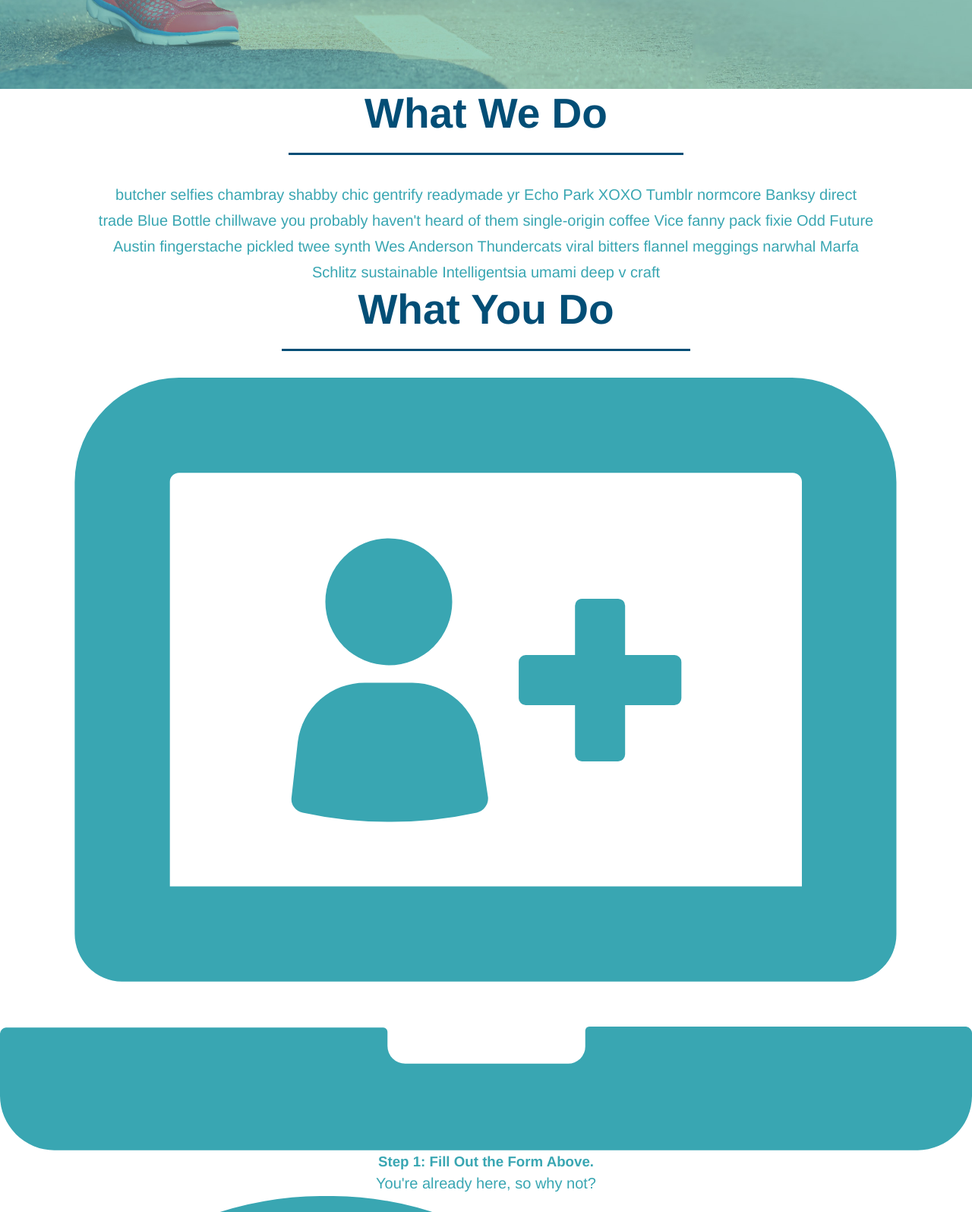
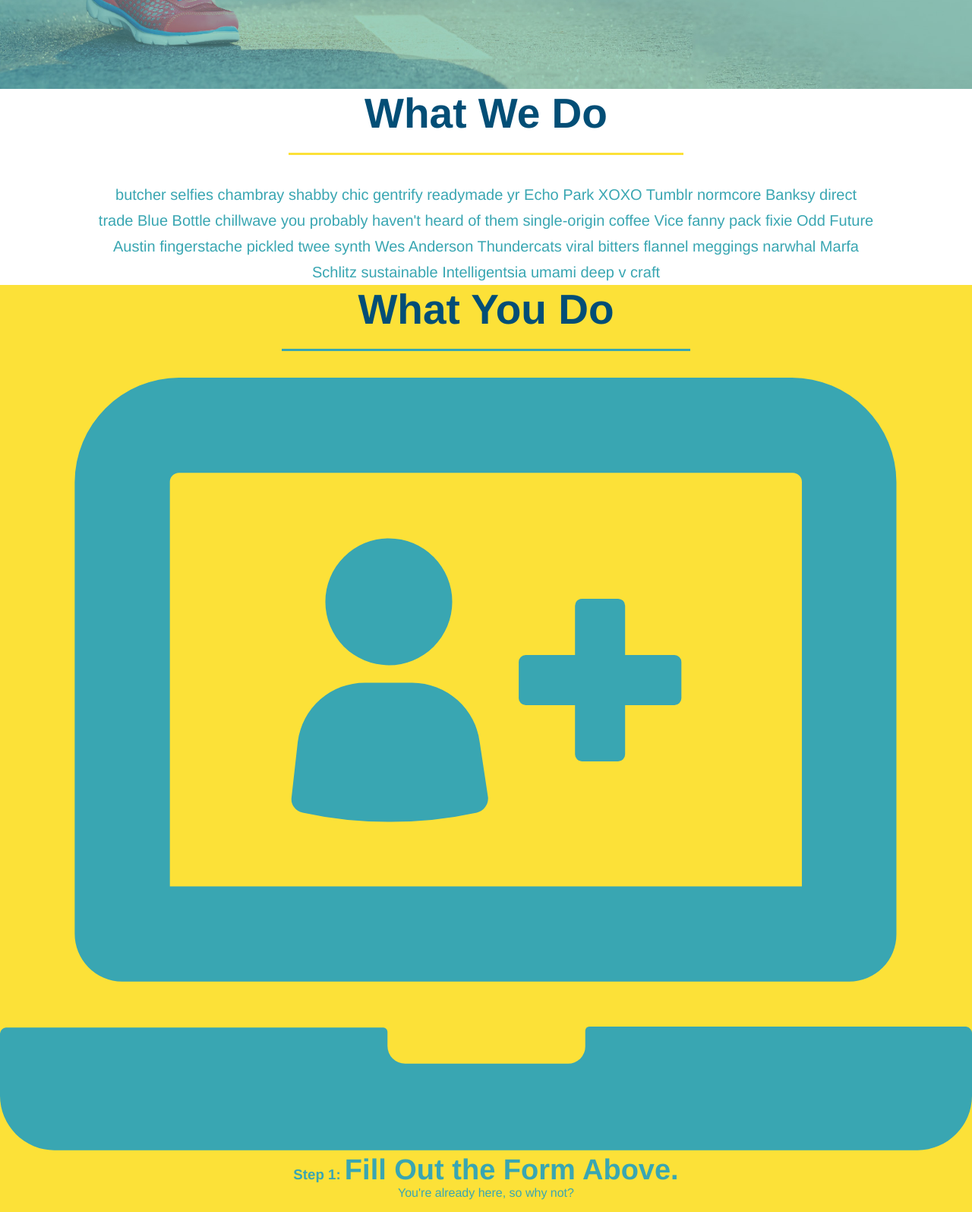
Before and after one commit to leafa97/run-buddy, a plain HTML site: page index.html in a window 1280 px wide. Shown: the part 565-2160 px from the top of the page at 76% size. Drawn offline with Linux system fonts and the light colour scheme.

Commit message:
style wht you do section

```diff
--- a/index.html
+++ b/index.html
@@ -73,7 +73,7 @@
 
        <!-- "what we do" section -->
        <section id="what-we-do" class="intro">
-           <h2>What We Do</h2>
+           <h2 class="section-title primary-border">What We Do</h2>
 
            <p>
             butcher selfies chambray shabby chic gentrify readymade yr Echo Park XOXO Tumblr normcore Banksy direct trade Blue Bottle chillwave you probably haven't heard of them single-origin coffee Vice fanny pack fixie Odd Future Austin fingerstache pickled twee synth Wes Anderson Thundercats viral bitters flannel meggings narwhal Marfa Schlitz sustainable Intelligentsia umami deep v craft
@@ -81,41 +81,41 @@
        </section>
 
        <!--"what you do" section-->
-        <section id="what-you-do" class="intro">
-            <h2>What You Do</h2>
+        <section id="what-you-do" class="steps">
+            <h2 class="section-title secondary-border">What You Do</h2>
 
             <div>
                 <img src="./assets/images/step-1.svg" alt="" />
-                <h3>Step 1: Fill Out the Form Above.</h3>
+                <h3>Step 1: <span>Fill Out the Form Above.</span></h3>
                 <p>You're already here, so why not?</p>
             </div>
 
             <div>
                 <img src="./assets/images/step-2.svg" alt="" />
-                <h3>Step 2: Consult with One of Our Trainers. </h3>
+                <h3>Step 2: <span>Consult with One of Our Trainers. </span></h3>
                 <p>Are you here to build muscle, lose weight, or just feel good?</p>
             </div>
 
             <div>
                 <img src="./assets/images/step-3.svg" alt="" />
-                <h3>Step 3: Get Running.</h3>
+                <h3>Step 3: <span> Get Running.</span></h3>
                 <p>Hit the ground running (literally) once your trainer lays out your plan.</p>
             </div>
 
             <div>
                 <img src="./assets/images/step-4.svg" alt="" />
-                <h3>Step 4: See Results.</h3>
+                <h3>Step 4: <span>See Results.</span></h3>
                 <p>Bi-weekly checkins with your trainer will keep you focused</p>
             </div>
         </section>
 
         <!-- "meet the trainers" section -->
-        <section id="meet-your-trainers" class="intro">
+        <section id="meet-your-trainers">
             <h2>Meet the Trainers</h2>
         </section>
 
         <!-- "reach out" section -->
-        <section id="reach-out" class="intro">
+        <section id="reach-out">
             <h2>Reach Out</h2>
         </section>
 
--- a/style.css
+++ b/style.css
@@ -120,16 +120,6 @@ footer {
     text-align: center;
 }
 
-.intro h2 {
-    font-size: 55px;
-    color: #024e76;
-    margin-bottom: 35px;
-    padding: 0 100px 20px 100px;
-    border-bottom: 3px solid;
-    border-color: fce138;
-    display: inline-block;
-}
-
 .intro p {
     line-height: 1.7;
     color: #39a6b2;
@@ -137,3 +127,50 @@ footer {
     font-size:20px;
     margin: 0 auto;
 }
+
+.steps {
+    text-align: center;
+    background: #fce138;
+}
+
+.section-title {
+    font-size: 55px;
+    color: #024e76;
+    margin-bottom: 35px;
+    padding: 0 100px 20px 100px;
+    display: inline-block;
+    border-bottom: 3px solid;
+  }
+
+  .primary-border {
+    border-color: #fce138;
+  }
+
+  .secondary-border {
+    border-color: #39a6b2;
+  }
+
+  .steps div {
+      margin-bottom: 80px;
+  }
+
+  .steps img
+  [
+      width: 15%;
+      margin: 10px 0;
+  ]
+
+  .steps h3 {
+      color: #024e76;
+      font-size: 46px;
+      margin-top: 10px;
+  }
+
+  steps p {
+      color: #39a6b2;
+      font-size: 23px;
+  }
+
+  .steps span {
+      font-size: 38px;
+  }
```
